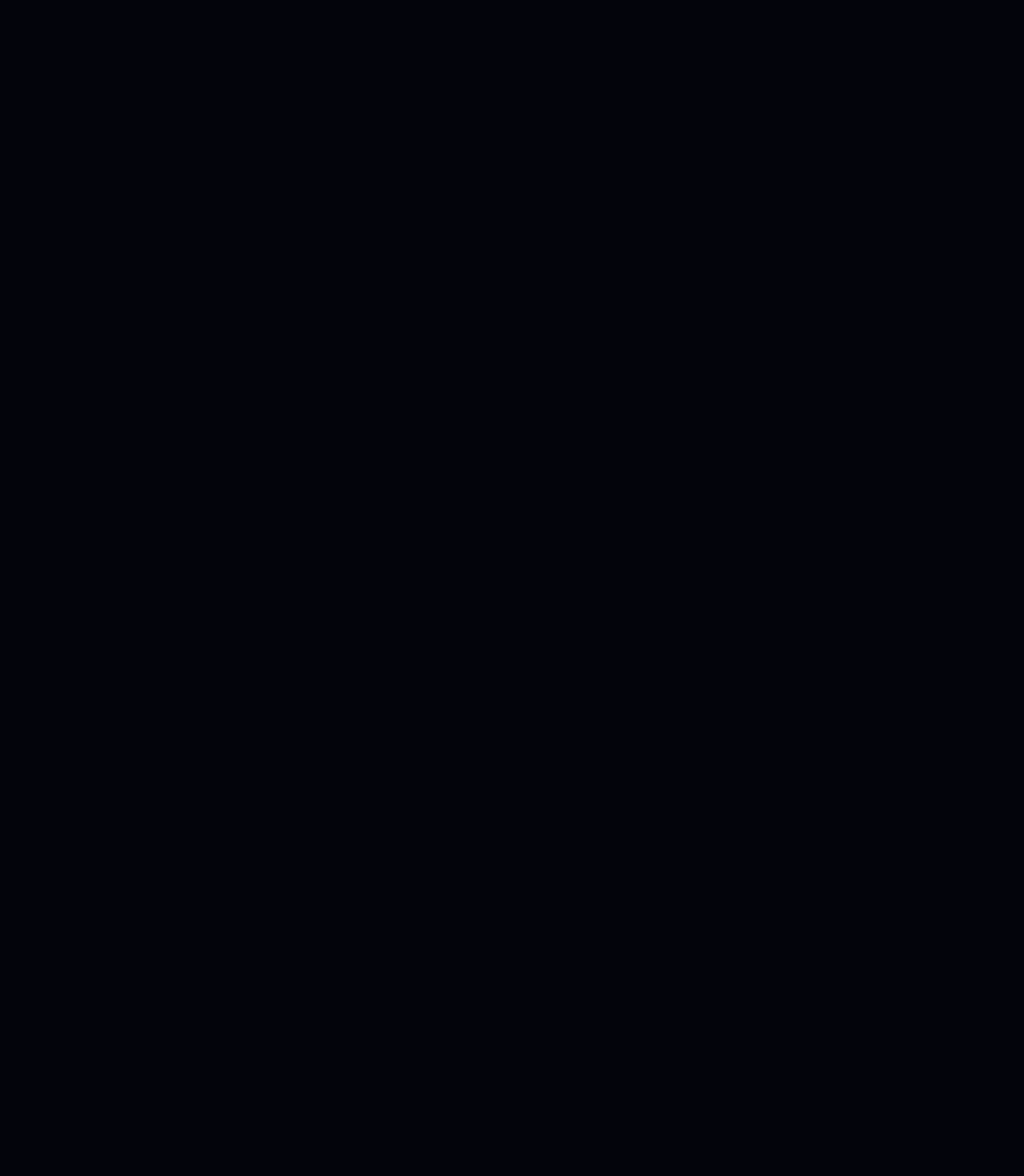
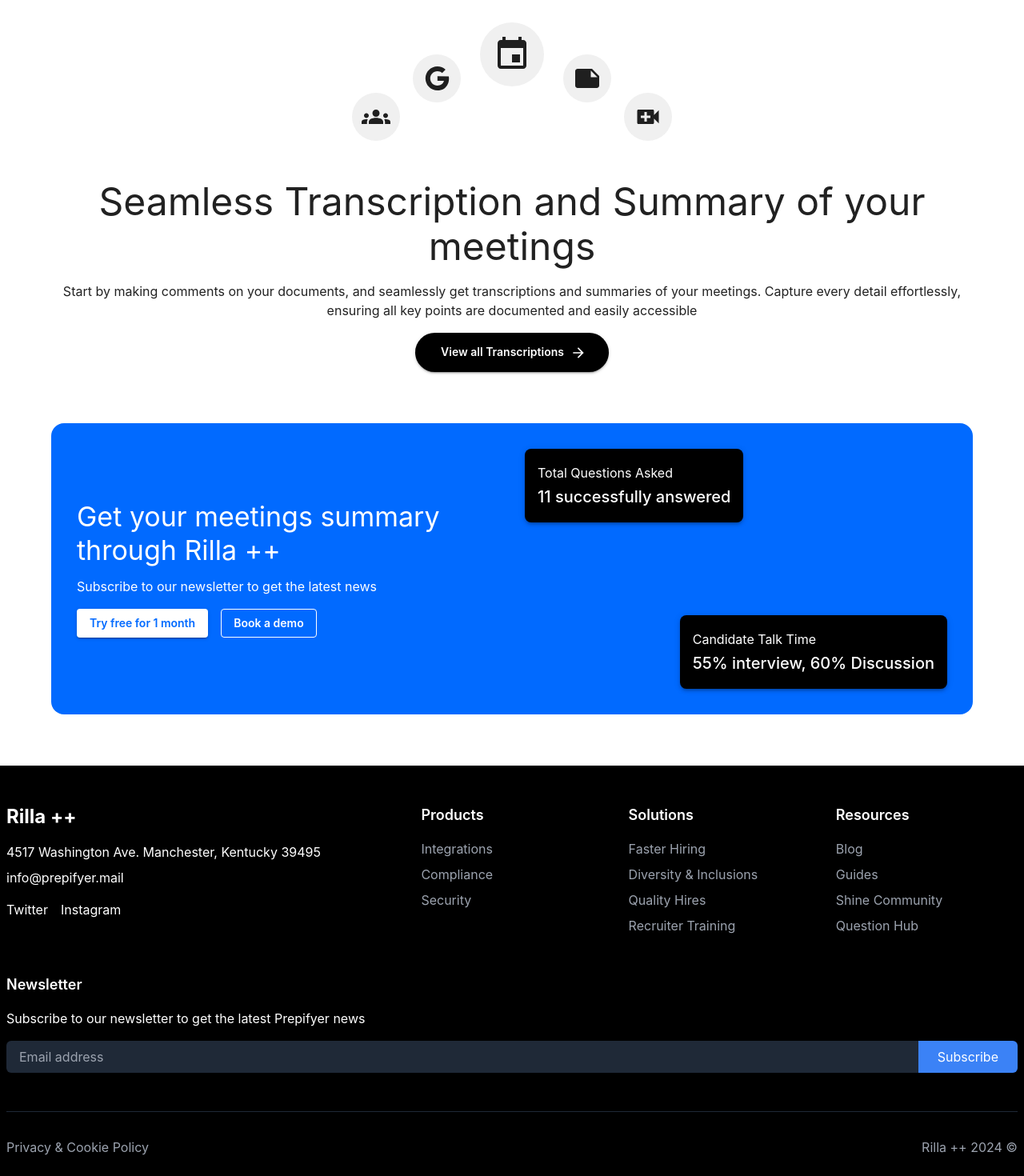
Before and after one commit to Rabia-Ghafoor/SumGen_Frontend, a Next.js app: page / in a window 1280 px wide. Shown: the part 1080-2550 px from the top of the page at 80% size. Before the commit the page ends 1068 px from the top, so only its background shows below. Built offline with nearby package versions, Linux system fonts and the light colour scheme.

Commit message:
middle & footer section added

```diff
--- a/app/page.tsx
+++ b/app/page.tsx
@@ -1,9 +1,11 @@
 'use client';
 
-import { useState, useEffect } from 'react';
-import { Box, Container, useScrollTrigger } from '@mui/material';
+import { useScrollTrigger } from '@mui/material';
+import { Box, Container } from '@mui/material';
 import Header from '../components/Header';
 import Hero from '../components/Hero';
+import Middle from '../components/Middle';
+import Footer from '../components/Footer';
 
 export default function Home() {
   const trigger = useScrollTrigger({
@@ -15,12 +17,15 @@
     <Box sx={{
       minHeight: '100vh',
       bgcolor: '#03040b',
-      pt: { xs: 8, md: 12 },
     }}>
       <Header isScrolled={trigger} />
-      <Container maxWidth="lg" sx={{ mt: { xs: 4, md: 8 }, mb: 8 }}>
-        <Hero />
-      </Container>
+      <Box sx={{ pt: { xs: 8, md: 12 } }}>
+        <Container maxWidth="lg" sx={{ mt: { xs: 4, md: 8 }, mb: 8 }}>
+          <Hero />
+        </Container>
+        <Middle />
+        <Footer/>
+      </Box>
     </Box>
   );
 }
--- /dev/null
+++ b/components/Footer.tsx
@@ -0,0 +1,72 @@
+import React from 'react';
+import Link from 'next/link';
+
+const Footer: React.FC = () => {
+  return (
+    <footer className="bg-black text-white py-12">
+      <div className="container mx-auto px-4">
+        <div className="grid grid-cols-1 md:grid-cols-2 lg:grid-cols-5 gap-8">
+          <div className="col-span-1 md:col-span-2">
+            <h2 className="text-2xl font-bold mb-4">Rilla ++</h2>
+            <p className="mb-2">4517 Washington Ave. Manchester, Kentucky 39495</p>
+            <p className="mb-4">info@prepifyer.mail</p>
+            <div className="flex space-x-4">
+              <Link href="#" className="text-white hover:text-blue-500">Twitter</Link>
+              <Link href="#" className="text-white hover:text-blue-500">Instagram</Link>
+            </div>
+          </div>
+          <div>
+            <h3 className="text-lg font-semibold mb-4">Products</h3>
+            <ul className="space-y-2">
+              <li><Link href="#" className="text-gray-400 hover:text-white">Integrations</Link></li>
+              <li><Link href="#" className="text-gray-400 hover:text-white">Compliance</Link></li>
+              <li><Link href="#" className="text-gray-400 hover:text-white">Security</Link></li>
+            </ul>
+          </div>
+          <div>
+            <h3 className="text-lg font-semibold mb-4">Solutions</h3>
+            <ul className="space-y-2">
+              <li><Link href="#" className="text-gray-400 hover:text-white">Faster Hiring</Link></li>
+              <li><Link href="#" className="text-gray-400 hover:text-white">Diversity & Inclusions</Link></li>
+              <li><Link href="#" className="text-gray-400 hover:text-white">Quality Hires</Link></li>
+              <li><Link href="#" className="text-gray-400 hover:text-white">Recruiter Training</Link></li>
+            </ul>
+          </div>
+          <div>
+            <h3 className="text-lg font-semibold mb-4">Resources</h3>
+            <ul className="space-y-2">
+              <li><Link href="#" className="text-gray-400 hover:text-white">Blog</Link></li>
+              <li><Link href="#" className="text-gray-400 hover:text-white">Guides</Link></li>
+              <li><Link href="#" className="text-gray-400 hover:text-white">Shine Community</Link></li>
+              <li><Link href="#" className="text-gray-400 hover:text-white">Question Hub</Link></li>
+            </ul>
+          </div>
+        </div>
+        <div className="mt-12">
+          <h3 className="text-lg font-semibold mb-4">Newsletter</h3>
+          <p className="mb-4">Subscribe to our newsletter to get the latest Prepifyer news</p>
+          <div className="flex">
+            <input
+              type="email"
+              placeholder="Email address"
+              className="bg-gray-800 text-white px-4 py-2 rounded-l-md w-full"
+            />
+            <button className="bg-blue-500 text-white px-6 py-2 rounded-r-md hover:bg-blue-600">
+              Subscribe
+            </button>
+          </div>
+        </div>
+        <div className="mt-12 pt-8 border-t border-gray-800 flex flex-col md:flex-row justify-between items-center">
+          <div className="mb-4 md:mb-0">
+            <Link href="#" className="text-gray-400 hover:text-white mr-4">Privacy & Cookie Policy</Link>
+          </div>
+          <div className="text-gray-400">
+            Rilla ++ 2024 ©
+          </div>
+        </div>
+      </div>
+    </footer>
+  );
+};
+
+export default Footer;
--- a/components/Header.tsx
+++ b/components/Header.tsx
@@ -50,7 +50,7 @@
             component="div"
             sx={{ display: "flex", alignItems: "center", color: "#fff",fontFamily: "Druk",fontWeight: "600" }}
           >
-              <img src={rilla} alt="RILLA AI" width="24" height="24" style={{ marginRight: 8 }} />
+              <img src={rilla.src} alt="RILLA AI" width="24" height="24" style={{ marginRight: 8 }} />
             RILLA AI
           </Typography>
           {isMobile ? (
--- /dev/null
+++ b/components/Middle.tsx
@@ -0,0 +1,170 @@
+import React from "react";
+import { Box, Typography, Button, Container, Grid } from "@mui/material";
+import GroupsIcon from "@mui/icons-material/Groups";
+import EventIcon from "@mui/icons-material/Event";
+import GoogleIcon from "@mui/icons-material/Google";
+import NoteIcon from "@mui/icons-material/Note";
+import VideoCallIcon from "@mui/icons-material/VideoCall";
+import ArrowForwardIcon from "@mui/icons-material/ArrowForward";
+
+const Middle: React.FC = () => {
+  return (
+    <Box sx={{ bgcolor: "#fff", py: 8 }}>
+      <Container maxWidth="lg">
+        {/* Integration Icons */}
+        <Box sx={{ display: "flex", justifyContent: "center", mb: 6 }}>
+          <Box
+            sx={{
+              position: "relative",
+              display: "flex",
+              flexWrap: "wrap",
+              justifyContent: "center",
+            }}
+          >
+            <Box sx={{ mt: 8, mr: 2 }}>
+              <IconCircle
+                Icon={GroupsIcon}
+                size={60}
+              />
+            </Box>
+            <Box sx={{ mt: 2, mr: 3 }}>
+              <IconCircle
+                Icon={GoogleIcon}
+                size={60}
+              />
+            </Box>
+            <Box sx={{ mt: -3 }}>
+              <IconCircle
+                Icon={EventIcon}
+                size={80}
+              />
+            </Box>
+            <Box sx={{ mt: 2, ml: 3 }}>
+              <IconCircle
+                Icon={NoteIcon}
+                size={60}
+              />
+            </Box>
+            <Box sx={{ mt: 8, ml: 2 }}>
+              <IconCircle
+                Icon={VideoCallIcon}
+                size={60}
+              />
+            </Box>
+          </Box>
+        </Box>
+        {/* Heading and Description */}
+        <Typography variant="h3" align="center" gutterBottom>
+          Seamless Transcription and Summary of your meetings
+        </Typography>
+        <Typography variant="body1" align="center" paragraph>
+          Start by making comments on your documents, and seamlessly get
+          transcriptions and summaries of your meetings. Capture every detail
+          effortlessly, ensuring all key points are documented and easily
+          accessible
+        </Typography>
+        <Box sx={{ display: "flex", justifyContent: "center", mb: 8 }}>
+          <Button
+            variant="contained"
+            color="primary"
+            endIcon={<ArrowForwardIcon />}
+            sx={{
+              borderRadius: 50,
+              px: 4,
+              py: 1.5,
+              bgcolor: "#000",
+              color: "#fff",
+            }}
+          >
+            View all Transcriptions
+          </Button>
+        </Box>
+
+        <Box sx={{ bgcolor: "#016aff", borderRadius: 4, p: 4, color: "#fff" }}>
+          <Grid container spacing={4} alignItems="center">
+            <Grid item xs={12} md={6}>
+              <Typography variant="h4" gutterBottom>
+                Get your meetings summary through Rilla ++
+              </Typography>
+              <Typography variant="body1" paragraph>
+                Subscribe to our newsletter to get the latest news
+              </Typography>
+              <Box sx={{ display: "flex", gap: 2 }}>
+                <Button
+                  variant="contained"
+                  sx={{ bgcolor: "#fff", color: "#016aff" }}
+                >
+                  Try free for 1 month
+                </Button>
+                <Button
+                  variant="outlined"
+                  sx={{ color: "#fff", borderColor: "#fff" }}
+                >
+                  Book a demo
+                </Button>
+              </Box>
+            </Grid>
+            <Grid item xs={12} md={6}>
+              <Box sx={{ position: "relative", height: 300 }}>
+                <Box
+                  sx={{
+                    position: "absolute",
+                    top: 0,
+                    left: 0,
+                    bgcolor: "#000",
+                    borderRadius: 2,
+                    p: 2,
+                    boxShadow: 3,
+                  }}
+                >
+                  <Typography variant="subtitle1">
+                    Total Questions Asked
+                  </Typography>
+                  <Typography variant="h6">11 successfully answered</Typography>
+                </Box>
+                <Box
+                  sx={{
+                    position: "absolute",
+                    bottom: 0,
+                    right: 0,
+                    bgcolor: "#000",
+                    borderRadius: 2,
+                    p: 2,
+                    boxShadow: 3,
+                  }}
+                >
+                  <Typography variant="subtitle1">
+                    Candidate Talk Time
+                  </Typography>
+                  <Typography variant="h6">
+                    55% interview, 60% Discussion
+                  </Typography>
+                </Box>
+              </Box>
+            </Grid>
+          </Grid>
+        </Box>
+      </Container>
+    </Box>
+  );
+};
+
+const IconCircle: React.FC<{
+  Icon: React.ElementType;
+  size: number;
+}> = ({ Icon, size }) => (
+  <Box
+    sx={{
+      width: size,
+      height: size,
+      borderRadius: "50%",
+      bgcolor: "#f0f0f0",
+      display: "flex",
+      alignItems: "center",
+      justifyContent: "center",
+    }}
+  >
+    <Icon sx={{ fontSize: size * 0.6 }} />
+  </Box>
+);
+export default Middle;
--- a/styles/globals.css
+++ b/styles/globals.css
@@ -1,3 +1,7 @@
+@import 'tailwindcss/base';
+@import 'tailwindcss/components';
+@import 'tailwindcss/utilities';
+
 html,
 body {
   padding: 0;
@@ -9,3 +13,13 @@
 * {
   box-sizing: border-box;
 }
+
+@layer utilities {
+  .container {
+    max-width: 1280px;
+    margin: 0 auto;
+    padding: 0 4px;
+    padding: 0 6px;
+    padding: 0 8px;
+  }
+}
```
